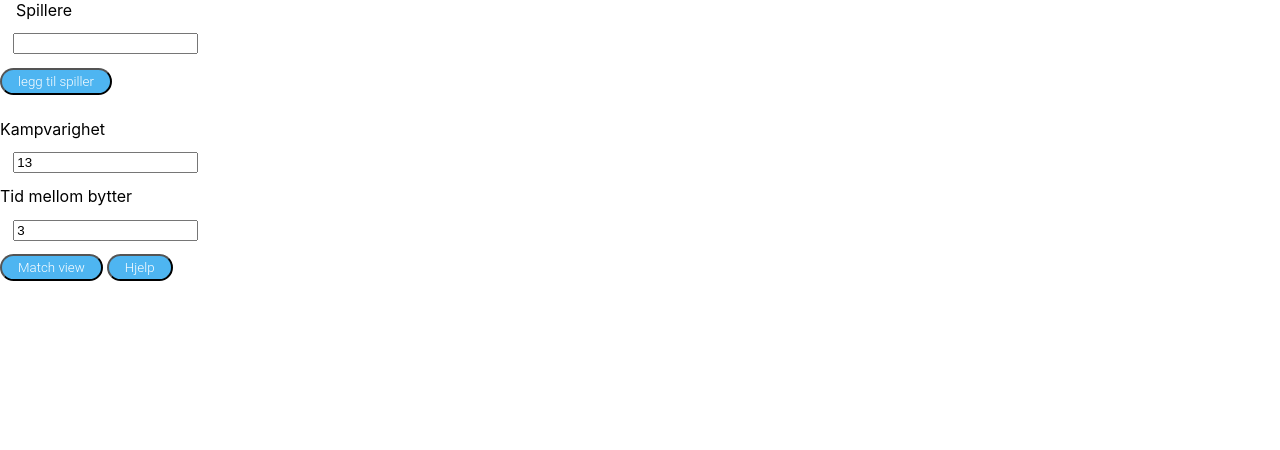
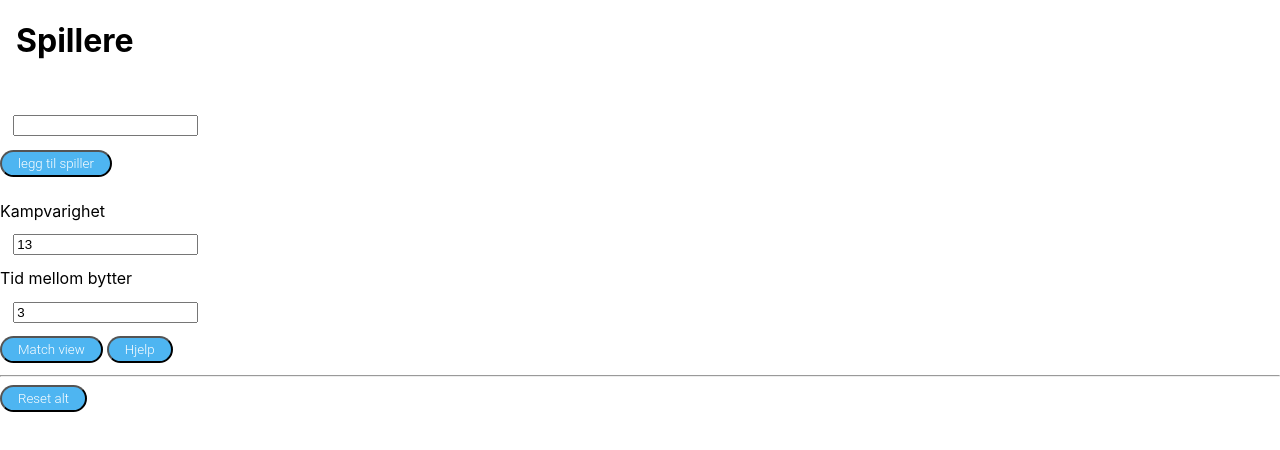
Before and after one commit to fagerli/matchassistant, a React (Create React App) app: page / in a window 1280 px wide. Shown: the top 450 px of the page. Built offline with nearby package versions, Linux system fonts and the light colour scheme; the HTML template or start-up script is replaced by a standard one.

Commit message:
added option to clear app state entirely

```diff
--- a/src/App.js
+++ b/src/App.js
@@ -8,27 +8,18 @@ class App extends React.Component {
 
   constructor(props){
     super(props)
-    this.state = {
-      home: 0,
-      away: 0,
-      timerStart: new Date(),
-      timerRunning: false,
-      activePlayers: [],
-      passivePlayers: [],
-      playerCount:0,
-      activeView: 'SetupView',
-      swapTime: 3*60*1000,
-      matchDuration : 13*60*1000
-    }
+    this.state = this.getInitStateObject();
 
     this.toggleTimer = this.toggleTimer.bind(this);
     this.addPlayer = this.addPlayer.bind(this);
+    this.deletePlayer = this.deletePlayer.bind(this);
     this.swapInPlayer = this.swapInPlayer.bind(this);
     this.swapOutPlayer = this.swapOutPlayer.bind(this);
     this.resetScore = this.resetScore.bind(this);
     this.setView = this.setView.bind(this);
     this.setMatchDuration = this.setMatchDuration.bind(this);
     this.setSwapTime = this.setSwapTime.bind(this);
+    this.clearAppState = this.clearAppState.bind(this);
 
   }
 
@@ -71,7 +62,28 @@ class App extends React.Component {
   }
 
   deletePlayer(playerNo){
+    console.log("Player should have been deleted. But...  not implemented yet");
+    //search active and passive players
+    //need to ensure no collision on player IDs
+  }
 
+  clearAppState(){
+    this.setState(this.getInitStateObject());
+  }
+
+  getInitStateObject(){
+    return {
+      home: 0,
+      away: 0,
+      timerStart: new Date(),
+      timerRunning: false,
+      activePlayers: [],
+      passivePlayers: [],
+      playerCount:0,
+      activeView: 'SetupView',
+      swapTime: 3*60*1000,
+      matchDuration : 13*60*1000
+    }
   }
 
   swapInPlayer(key){
@@ -138,8 +150,10 @@ class App extends React.Component {
         swapTime={this.state.swapTime}
         matchDuration={this.state.matchDuration}
         addPlayer={this.addPlayer}
+        deletePlayer={this.deletePlayer}
         setSwapTime={this.setSwapTime}
         setMatchDuration={this.setMatchDuration}
+        clearAppState={this.clearAppState}
         setView={this.setView}/>
     }else{
       view = <HelpView setView={this.setView}/>
--- a/src/SetupView.js
+++ b/src/SetupView.js
@@ -37,13 +37,13 @@ class SetupView extends React.Component {
     let completeList = this.props.activePlayers.concat(this.props.passivePlayers);
     let playerItems = completeList.map((player) =>
     <PlayerPane key={player.no}
-              value={player} clickCallback={this.props.swapOutPlayer}  />
+              value={player} clickCallback={this.props.deletePlayer}  />
     );
 
   return (
     <div className="App">
       <div className="activePlayers">
-        <div>Spillere</div>
+        <div><h1>Spillere</h1><br/></div>
         <ul>{playerItems}</ul>
       </div>
       <form onSubmit={this.addPlayer}>
@@ -60,6 +60,8 @@ class SetupView extends React.Component {
       <br/>
       <button onClick={this.gotoMatch}>Match view</button>
       <button onClick={this.gotoHelp}>Hjelp</button>
+      <hr/>
+      <button onClick={this.props.clearAppState}>Reset alt</button>
     </div>
   );
   }
```
Also changed, not shown: 1 other file (tests, documents, lock files or other folders).
